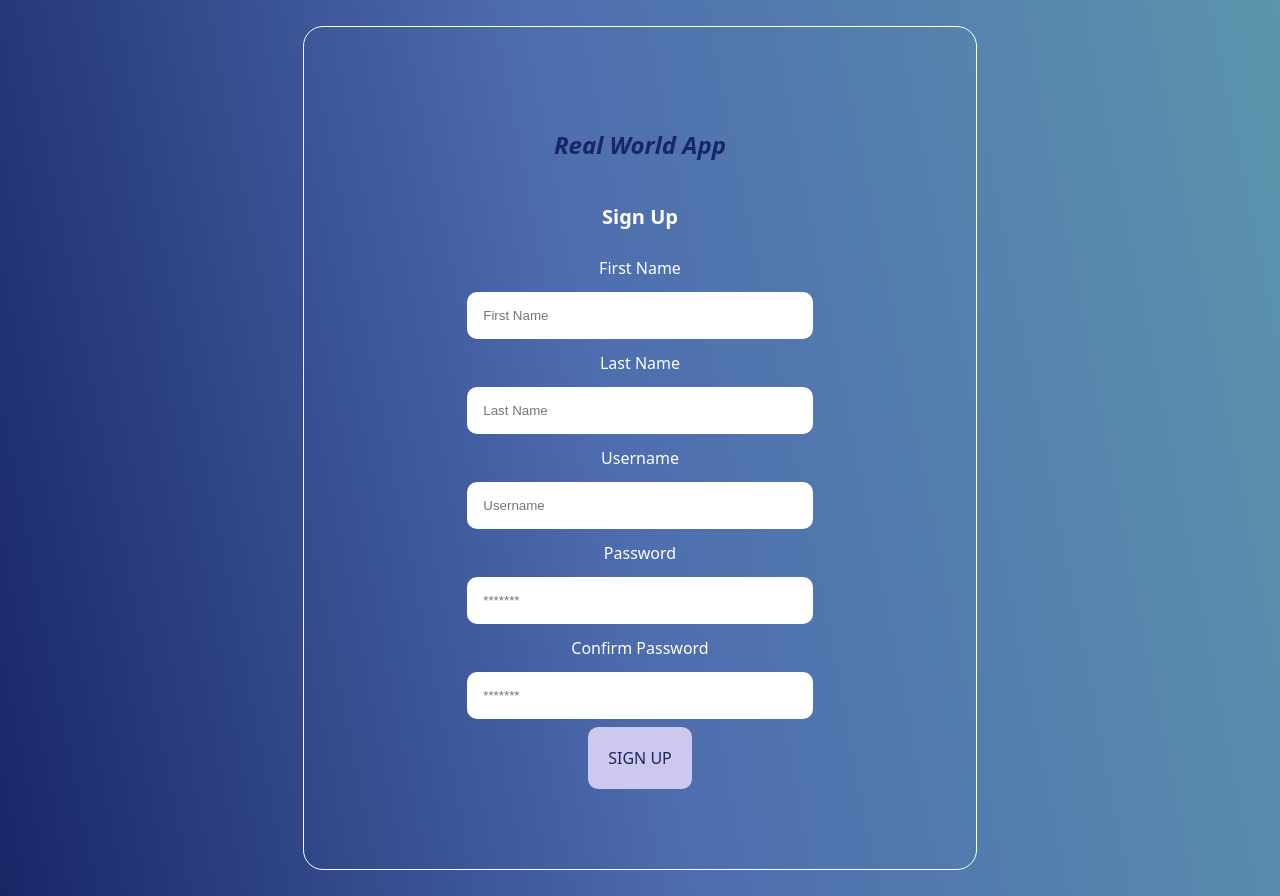
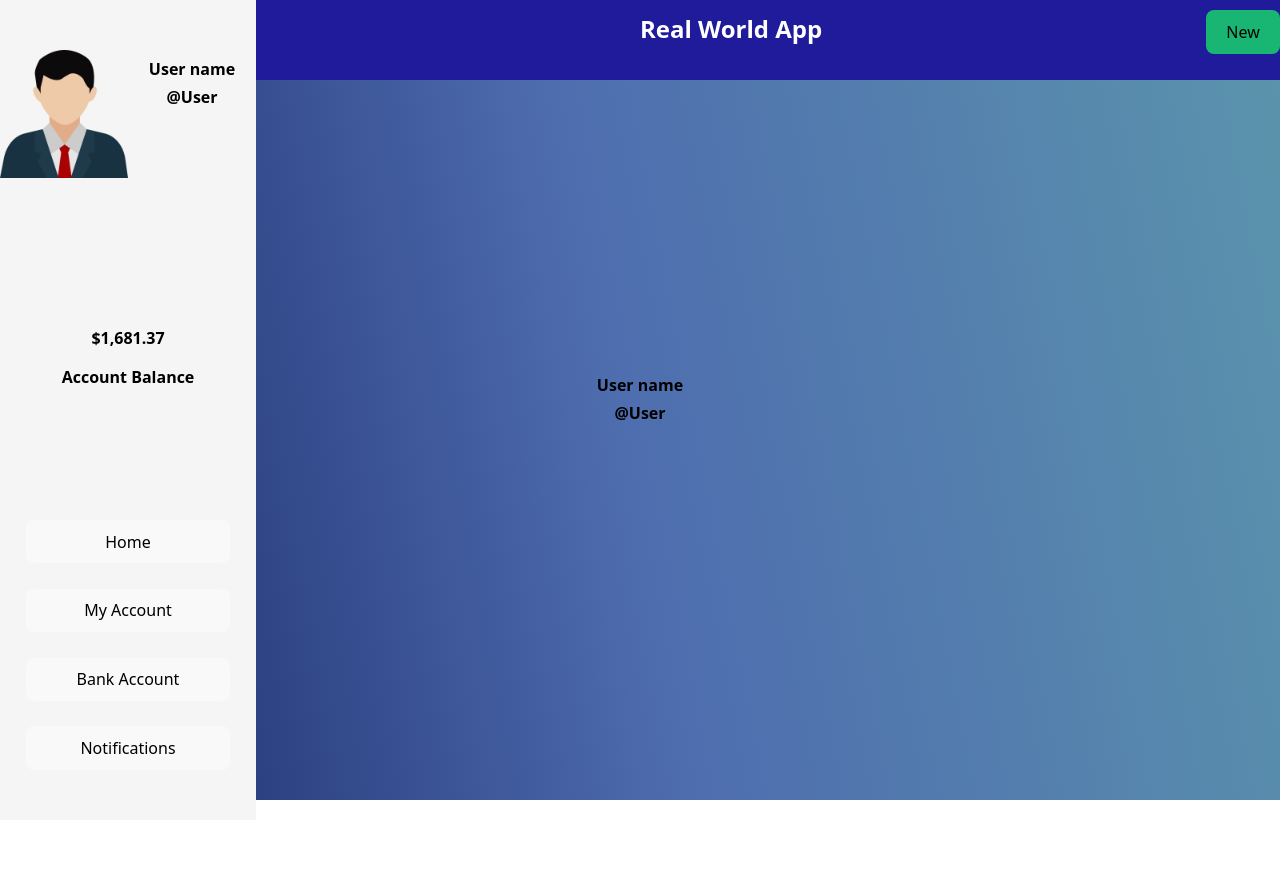
Before and after one commit to NataliaPobleteI/BankAssesment, a React (Vite) app in the folder Front/BankAssesment/: page / in a window 1280 px wide. After the commit the page ends 800 px from the top, so only its background shows below. Built offline with nearby package versions, Linux system fonts and the light colour scheme.

Commit message:
App changed

```diff
--- a/Front/BankAssesment/src/App.jsx
+++ b/Front/BankAssesment/src/App.jsx
@@ -4,6 +4,9 @@ import viteLogo from '/vite.svg'
 import './App.css'
 import { Login } from "./Login";
 import { Register } from "./Register";
+import { SideMenu } from './SideMenu';
+import { TopNavbar } from './TopNavbar';
+import { UserDataPage } from './UserDataPage';
 
 function App() {
   const [currentForm, setCurrentForm] = useState('login');
@@ -11,9 +14,15 @@ function App() {
   return (
     <>
       <div className="App">
-        {
-          <Register/>
-        }
+
+        <div>
+        <SideMenu/>
+        </div>
+        <div>
+          <TopNavbar/>
+          <UserDataPage/>
+        </div>
+
       </div>
     </>
   )
--- a/Front/BankAssesment/src/SideMenu.css
+++ b/Front/BankAssesment/src/SideMenu.css
@@ -3,6 +3,7 @@
     width: stretch;
     height: fit-content;
     font-size: medium;
+    color:black
 }
 
 .userDataContainer{
@@ -32,13 +33,17 @@
     display: flex;
     align-items: center;
     flex-direction: column;
+    margin-bottom: 3%;
+
+    justify-content: space-around;
+
 
 }
 
 .buttons{
 
-    width: 100%;
-    height: 5%;
+    width: 80%;
+    height: 25%;
     margin: 5%;
 
 }
@@ -54,9 +59,10 @@
     top: 0;
     left: 0;
 
+    background-color: whitesmoke;
     overflow-x: hidden;
     padding-top: 20px;
-    justify-content: space-between;
+    justify-content: space-around;
 
 }
 .account_balance{
```
